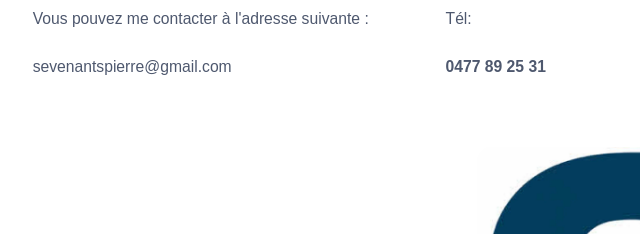
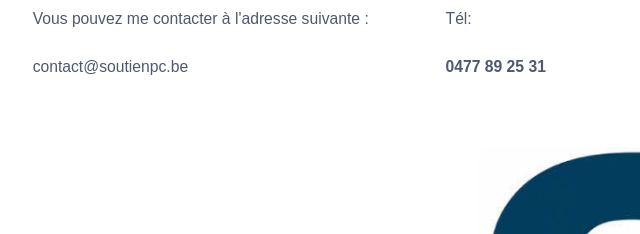
Before and after one commit to sevenantspierre/soutienpc.be, a plain HTML site: page contact.html in a window 1280 px wide. Shown: the part 301-535 px from the top of the page, 3-643 px from the left. Drawn offline with Linux system fonts and the light colour scheme; a web font is replaced by a local one.

Commit message:
Update contact.html

```diff
--- a/contact.html
+++ b/contact.html
@@ -153,7 +153,7 @@
 
 
 
-<p><span>Vous pouvez me contacter à l'adresse suivante : &nbsp;</span></p><p><span>sevenantspierre@gmail.com</span></p><p><strong></strong></p>
+<p><span>Vous pouvez me contacter à l'adresse suivante : &nbsp;</span></p><p><span>contact@soutienpc.be</span></p><p><strong></strong></p>
 
 
 
```
